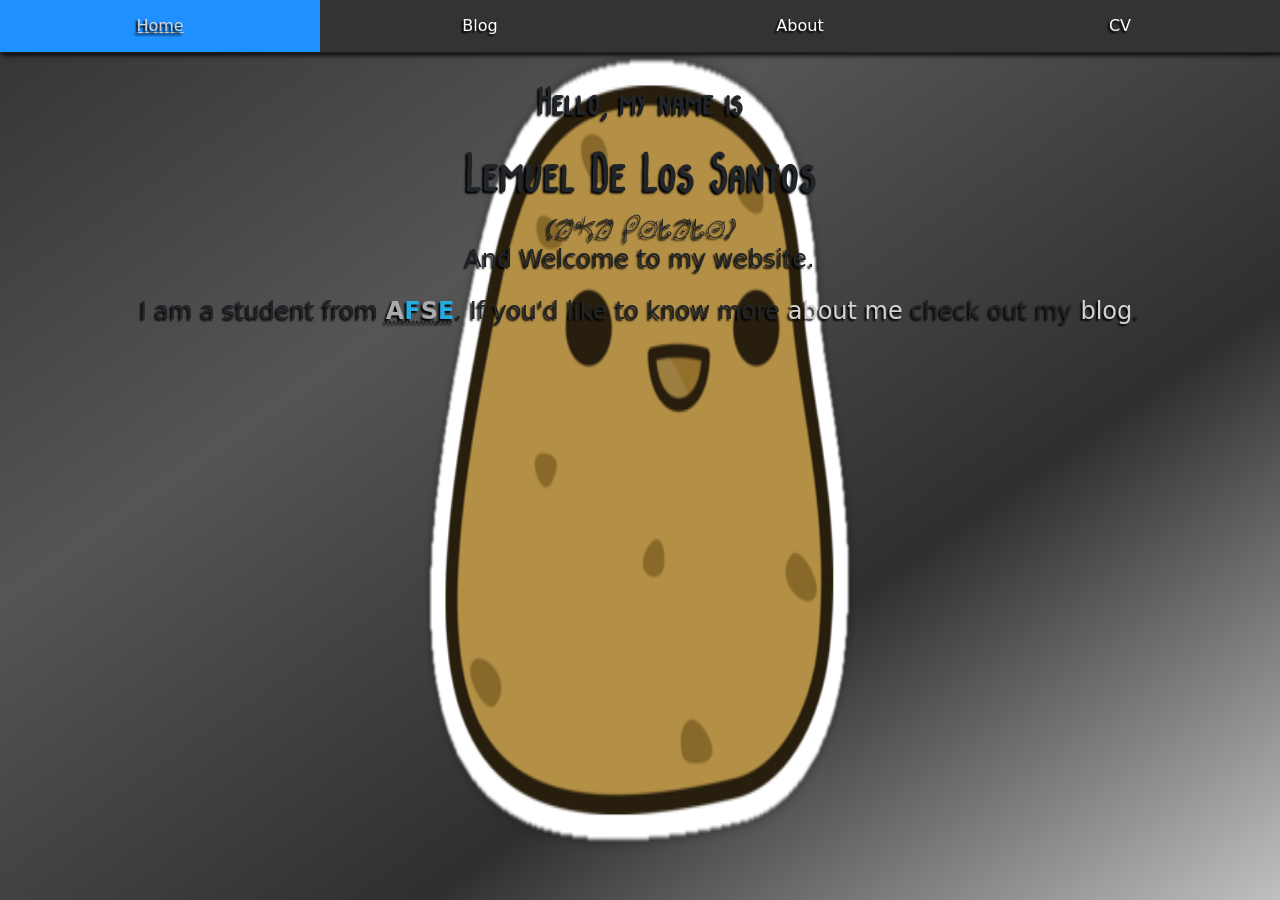
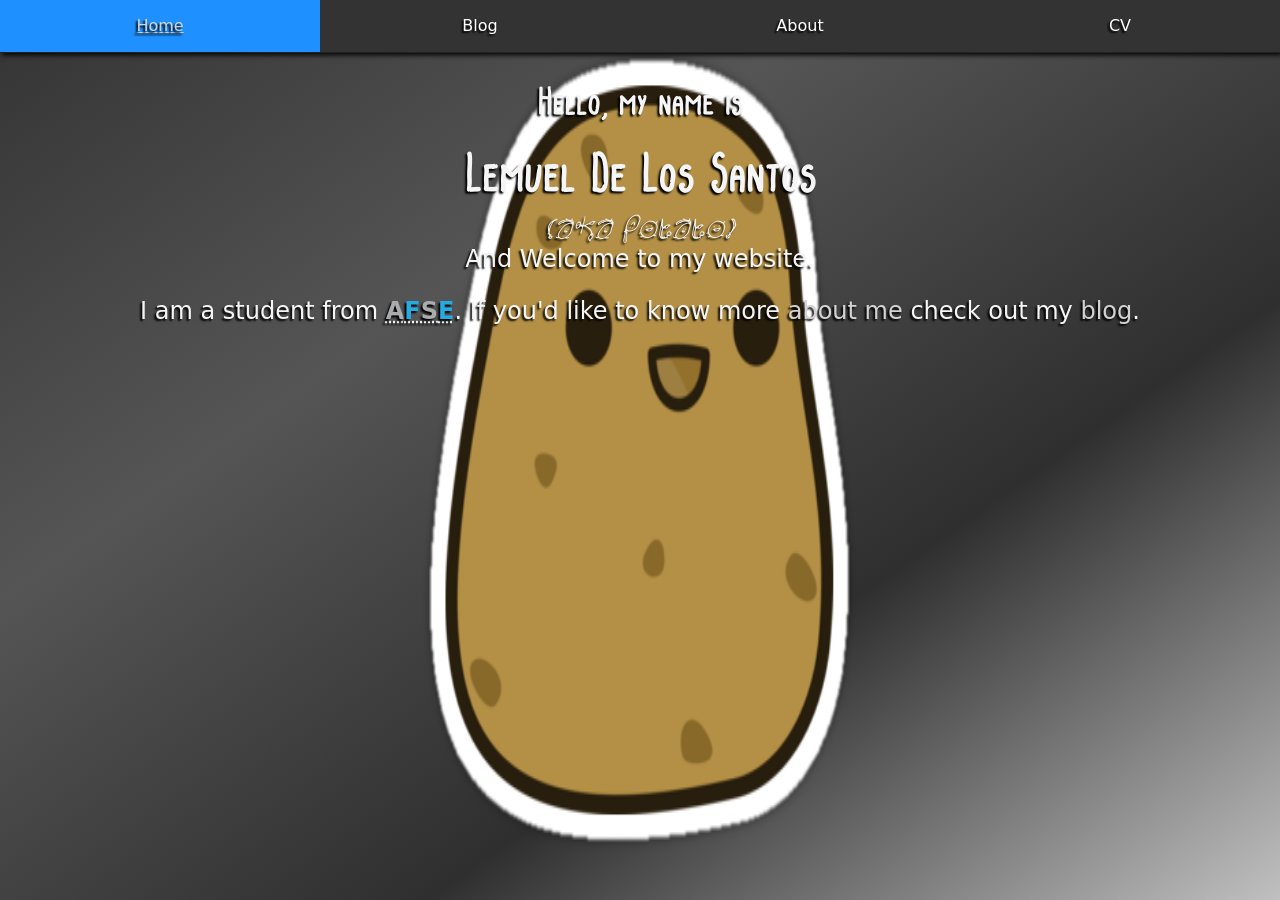
Before and after one commit to lemueldls/lemueld6200.github.io, a Jekyll site: the page built from index.html, in a window 1280 px wide. Built offline with Jekyll 4.4.1, drawn with Linux system fonts in a browser that asks for light colours.

Commit message:
Update main.css

```diff
--- a/css/main.css
+++ b/css/main.css
@@ -31,6 +31,7 @@
 	text-align: center;
 	font-family: Comic Sans MS, Potatoes And Peas;
 	text-shadow: -2px 2px 2px black;
+	color: whitesmoke;
 }
 html {
 	min-height: 100%;
```
